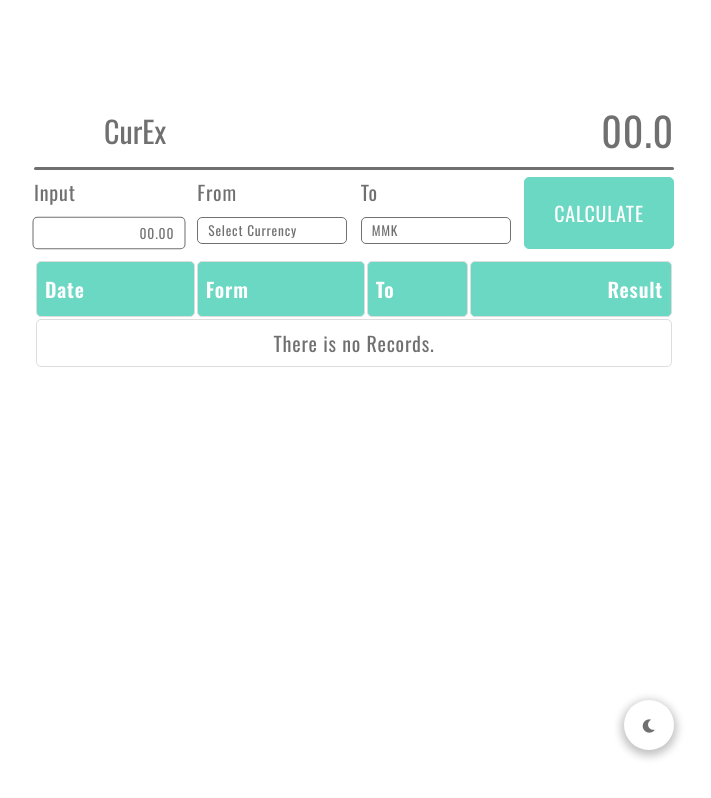
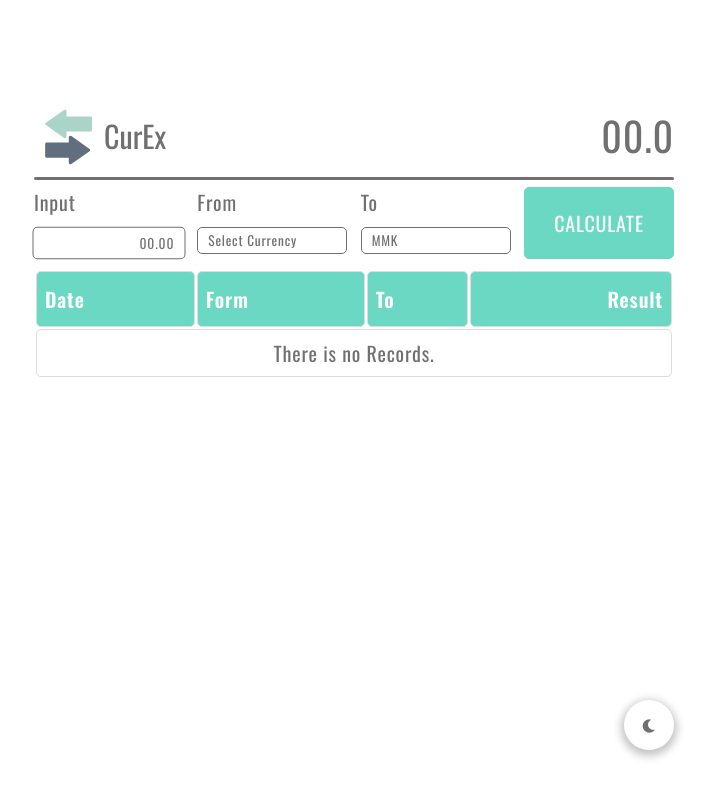
Before and after one commit to AiraSan/exchange_calc, a plain HTML site: page index.html in a window 1280 px wide. Shown: the whole page, without its empty margins (286-997 px from the left). Drawn offline with nearby package versions, Linux system fonts and the light colour scheme.

Commit message:
Update index.html

```diff
--- a/index.html
+++ b/index.html
@@ -7,7 +7,7 @@
     <title>Currency Exchanger</title>
     <link rel="stylesheet" href="css/style.css">
     <link rel="stylesheet" href="vendor/fontawesome/css/all.css">
-    <link rel="icon" href="../__data/logo2.svg" type="image/icon type">
+    <link rel="icon" href="img/logo2.svg" type="image/icon type">
     <link rel="stylesheet" href="css/night-mode.css">
     <!-- Primary Meta Tags -->
     <title>Currency Exchanger</title>
@@ -25,7 +25,7 @@
     <div class="app">
         <div class="top">
             <div class="logo-container">
-                <img src="../__data/logo2.svg" class="logo" alt="">
+                <img src="img/logo2.svg" class="logo" alt="">
                 <p class="logo-content">CurEx</p>
             </div>
             <div class="result-container">
```
